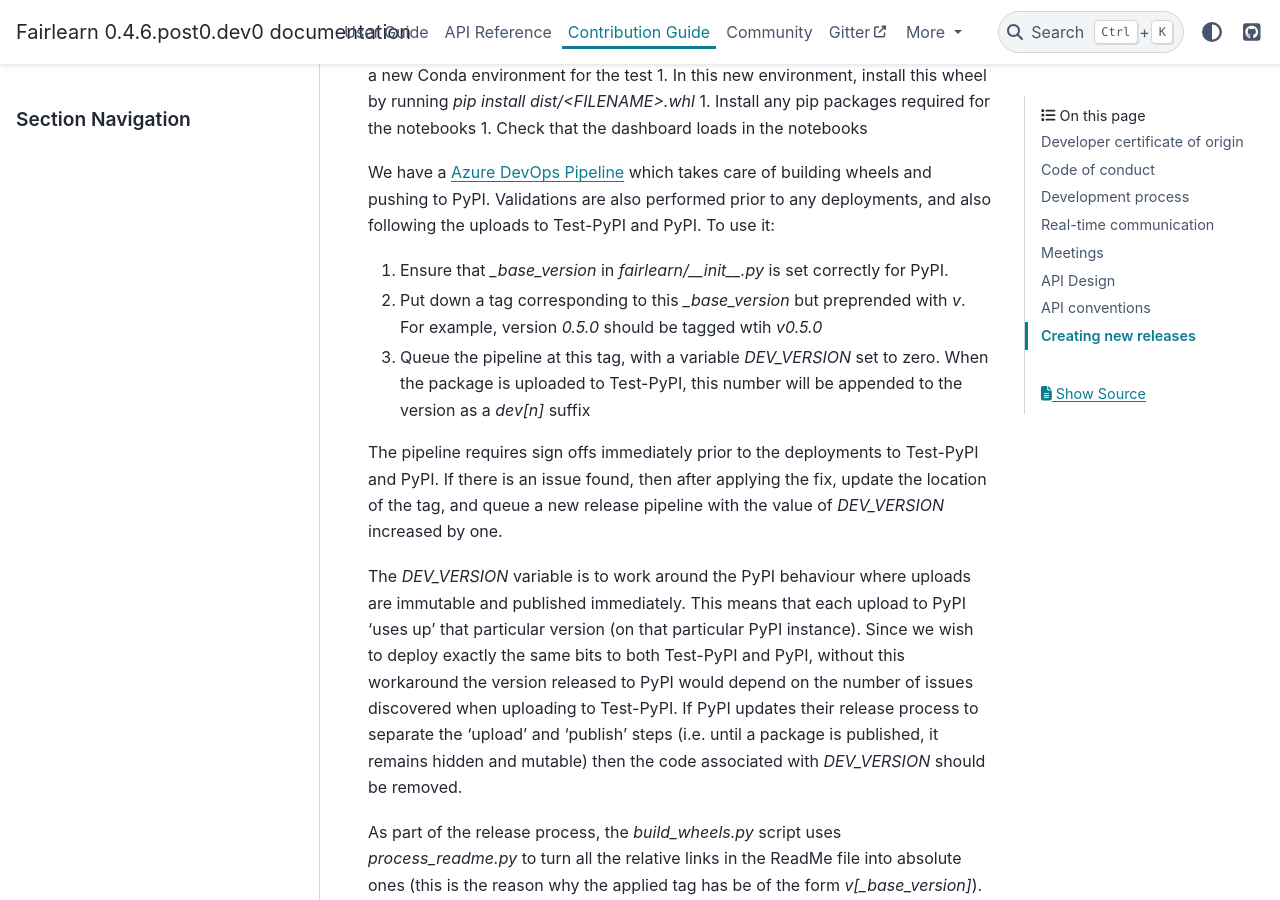
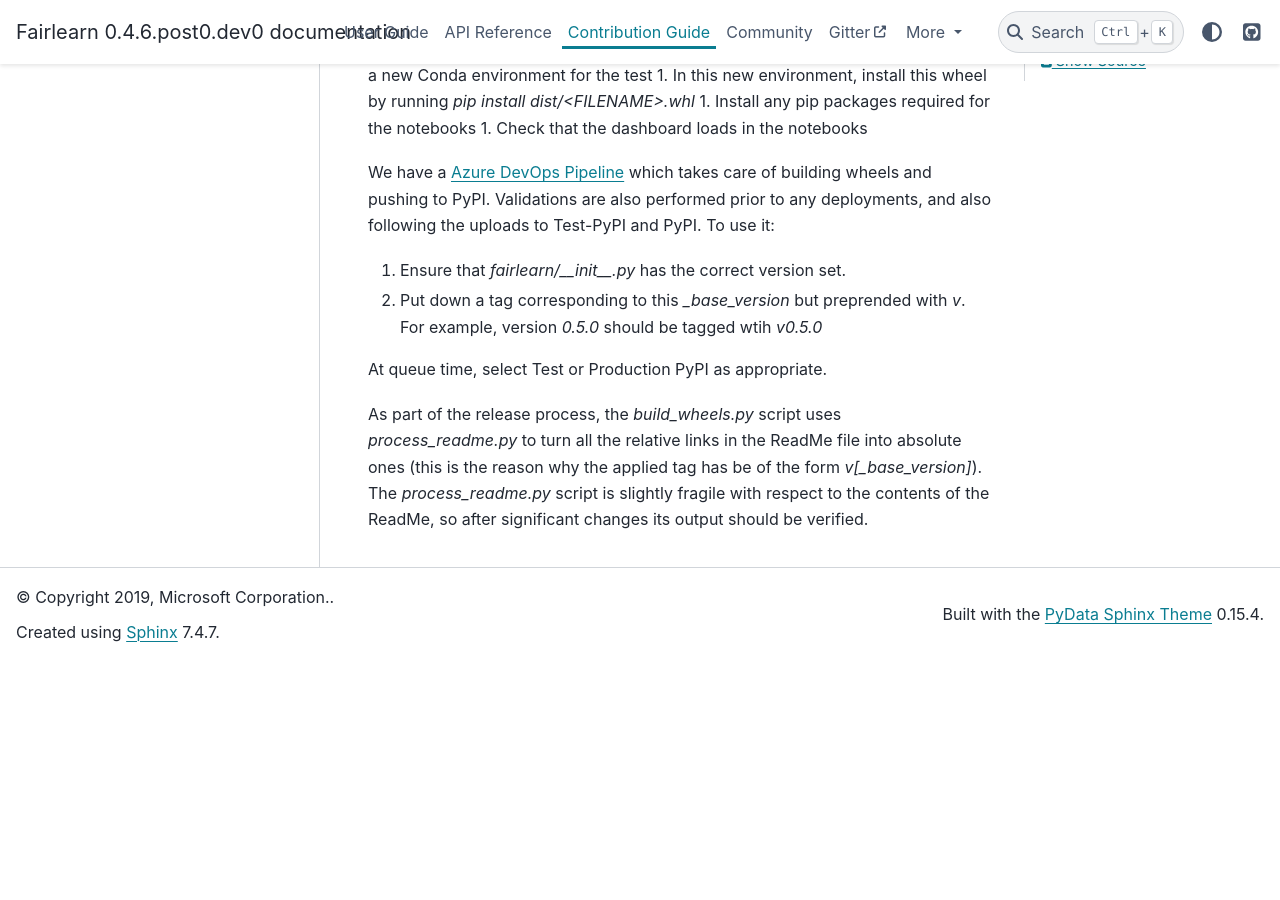
Before and after one commit to fairlearn/fairlearn, a Sphinx documentation site: the page built from docs/contribution_guide.rst, in a window 1280 px wide and 900 px high, scrolled down 3536 px. Built offline with Sphinx 7.4.7 and the PyData theme 0.15.4, drawn with Linux system fonts in a browser that asks for light colours; pages that are not in the unit, such as notebooks, are missing from menus; the version number is read from the project's files by our own code; after the commit the page ends 4197 px from its top, so only the background shows below that.

Commit message:
Updating release docs
Signed-off-by: Richard Edgar <riedgar@microsoft.com>

```diff
--- a/docs/contribution_guide.rst
+++ b/docs/contribution_guide.rst
@@ -168,33 +168,16 @@ file.
 1. Check that the dashboard loads in the notebooks
 
 We have a
-`Azure DevOps Pipeline <https://dev.azure.com/responsibleai/fairlearn/_build?definitionId=48&_a=summary>`_
+`Azure DevOps Pipeline <https://dev.azure.com/responsibleai/fairlearn/_build?definitionId=60&_a=summary>`_
 which takes care of building wheels and pushing to PyPI. Validations are also
 performed prior to any deployments, and also following the uploads to Test-PyPI
 and PyPI. To use it:
 
-#. Ensure that `_base_version` in `fairlearn/__init__.py` is set correctly for
-   PyPI.
+#. Ensure that `fairlearn/__init__.py` has the correct version set.
 #. Put down a tag corresponding to this `_base_version` but preprended with
    `v`. For example, version `0.5.0` should be tagged wtih `v0.5.0`
-#. Queue the pipeline at this tag, with a variable `DEV_VERSION` set to zero.
-   When the package is uploaded to Test-PyPI, this number will be appended to
-   the version as a `dev[n]` suffix
 
-The pipeline requires sign offs immediately prior to the deployments to
-Test-PyPI and PyPI. If there is an issue found, then after applying the fix,
-update the location of the tag, and queue a new release pipeline with the value
-of `DEV_VERSION` increased by one.
-
-The `DEV_VERSION` variable is to work around the PyPI behaviour where uploads
-are immutable and published immediately. This means that each upload to PyPI
-'uses up' that particular version (on that particular PyPI instance). Since we
-wish to deploy exactly the same bits to both Test-PyPI and PyPI, without this
-workaround the version released to PyPI would depend on the number of issues
-discovered when uploading to Test-PyPI. If PyPI updates their release process
-to separate the 'upload' and 'publish' steps (i.e. until a package is
-published, it remains hidden and mutable) then the code associated with
-`DEV_VERSION` should be removed.
+At queue time, select Test or Production PyPI as appropriate.
 
 As part of the release process, the `build_wheels.py` script uses
 `process_readme.py` to turn all the relative links in the ReadMe file into
```
Also changed, not shown: devops/README.md.
